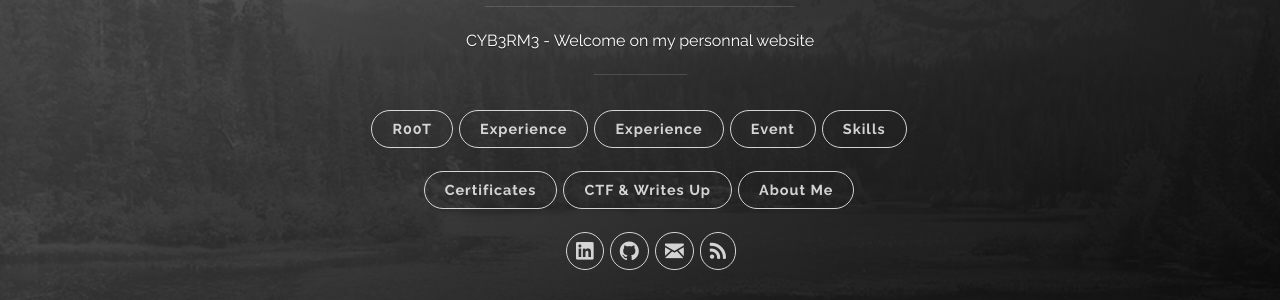
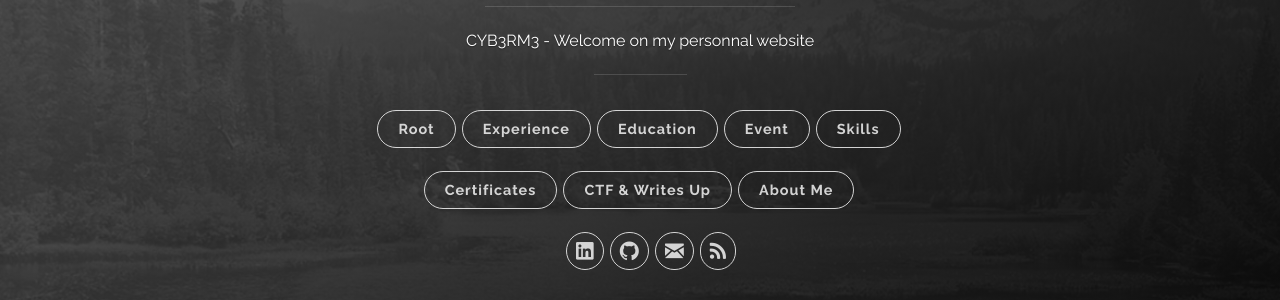
Before and after one commit to lougerard/CYB3RM3, a Jekyll site: the page built from index.html, in a window 1280 px wide. Shown: the part 406-706 px from the top of the page. Built offline with Jekyll 4.4.1, drawn with Linux system fonts in a browser that asks for light colours; the list of posts is cut into pages by our own code.

```diff
--- a/_includes/header.html
+++ b/_includes/header.html
@@ -21,7 +21,7 @@
           <nav class="cover-navigation cover-navigation--primary">
             <ul class="navigation">
               <li class="navigation__item"><a href="{{ site.baseurl }}/#root" title="link to {{ site.title }} root"
-                  class="root-button">R00T</a></li>
+                  class="root-button">Root</a></li>
             </ul>
           </nav>
           <nav class="cover-navigation cover-navigation--primary">
@@ -33,7 +33,7 @@
           <nav class="cover-navigation cover-navigation--primary">
             <ul class="navigation">
               <li class="navigation__item"><a href="{{ site.baseurl }}/#education" title="link to {{ site.title }} education"
-                  class="education-button">Experience</a></li>
+                  class="education-button">Education</a></li>
             </ul>
           </nav>
           <nav class="cover-navigation cover-navigation--primary">
```
